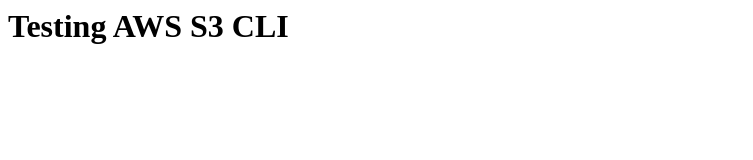
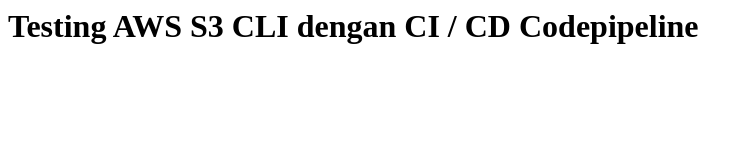
Before and after one commit to superrexy/coba-html, a plain HTML site: page index.html in a window 1280 px wide. Shown: the whole page, without its empty margins (0-753 px from the left). Drawn offline with Linux system fonts and the light colour scheme.

Commit message:
update heading on index.html

```diff
--- a/index.html
+++ b/index.html
@@ -1,3 +1,3 @@
 <html>
-<h1>Testing AWS S3 CLI</h1>
+<h1>Testing AWS S3 CLI dengan CI / CD Codepipeline</h1>
 </html>
```
